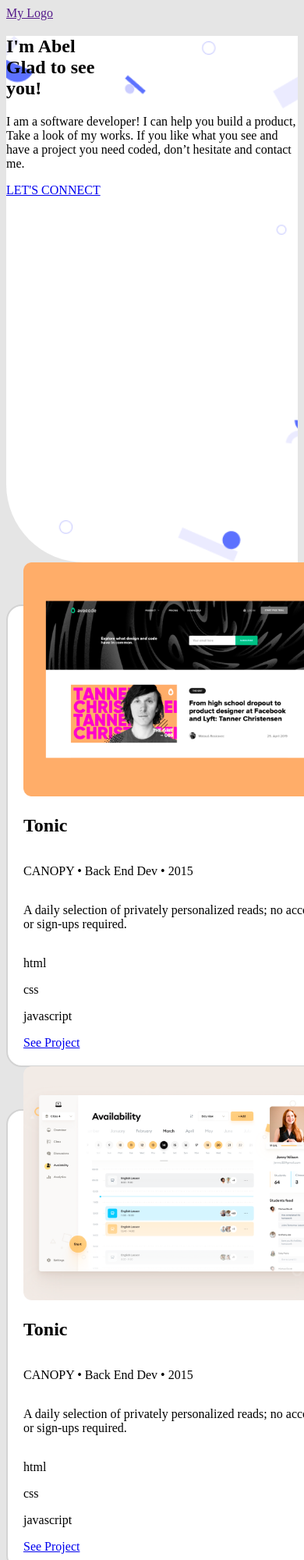
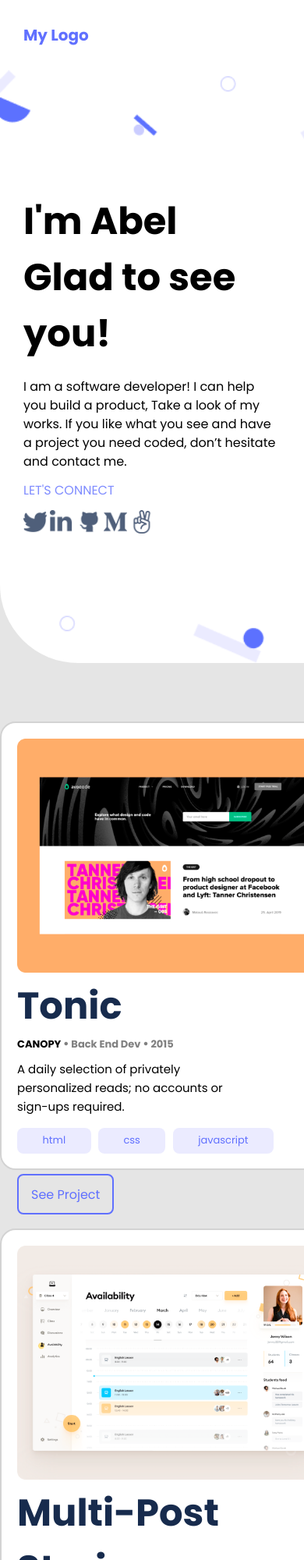
Before and after one commit to abelagza/mobile_version_skeleton, a website: page index.html in a window 390 px wide. Shown: the top 2000 px of the page at 78% size. Drawn offline with Linux system fonts and the light colour scheme.

```diff
--- a/index.html
+++ b/index.html
@@ -5,6 +5,9 @@
     <meta http-equiv="X-UA-Compatible" content="IE=edge">
     <meta name="viewport" content="width=device-width, initial-scale=1.0">
     <link rel="stylesheet" href="./style.css">
+    <link rel="preconnect" href="https://fonts.googleapis.com">
+<link rel="preconnect" href="https://fonts.gstatic.com" crossorigin>
+<link href="https://fonts.googleapis.com/css2?family=Playfair+Display&family=Poppins:wght@100;300;400;700&display=swap" rel="stylesheet">
     <title>Mobile Version Skeleton</title>
 </head>
 <body>
@@ -24,25 +27,32 @@
     </header>
 
 <section id="body">
+
     <div class="title">
         <h1>I'm Abel <br>Glad to see <br>you!</h1>
     </div>
+
     <div class="text">
         <p>I am a software developer! I can help you build a product,
             Take a look of my works. If you like what you see and have a project you need coded, don’t hesitate and contact me.</p>
     </div>
+
     <div class="button-c">
         <a href="#" class="letsconnect">LET'S CONNECT</a>
     </div>
+
     <div class="icons">
-        <a href="#" class="twitter"></a>
-        <a href="#" class="linkedin"></a>
-        <a href="#" class="github"></a>
+        <a href="#"><img src="./images/icons/twitter.png" alt="" class="icon"></a>
+        <a href="#"><img src="./images/icons/linkedin.png" alt="" class="icon"></a>
+        <a href="#"><img src="./images/icons/github.png" alt="" class="icon"></a>
+        <a href="#"><img src="./images/icons/medium.png" alt="" class="icon"></a>
+        <a href="#"><img src="./images/icons/v.png" alt="" class="icon"></a>
     </div>
 
 </section>
 <br> <br> <br>
-<section id="projects">
+
+<section id="projects1">
     <div class="image">
         <img src="./images/projects1.png" alt="">
     </div>
@@ -50,15 +60,58 @@
         <h2>Tonic</h2>
     </div>
     <div class="subtitle">
-        <p>CANOPY • Back End Dev • 2015</p>
+        <p>CANOPY <span class="dot">•</span> <span class="backend">Back End Dev</span> <span class="dot">•</span> <span class="num">2015</span></p>
     </div>
     <div class="project-text">
-        <p>A daily selection of privately personalized reads; no accounts or sign-ups required.</p>
+        <p>A daily selection of privately <br>personalized reads; no accounts or <br>sign-ups required.</p>
     </div>
     <div class="lan-tags">
+    <div class="tag-button">
         <p class="html">html</p>
+    </div>
+
+    <div class="tag-button">
         <p class="css">css</p>
+    </div>
+
+    <div class="tag-button">
         <p class="js">javascript</p>
+    </div>
+
+    </div>
+
+    <div class="pro-button">
+        <a href="#" class="button">See Project</a>
+    </div>
+
+</section>
+<br> <br> <br>
+<section id="projects2">
+    <div class="image">
+        <img src="./images/projects2.png" alt="">
+    </div>
+    <div class="project-title">
+        <h2>Multi-Post<br>Stories</h2>
+    </div>
+    <div class="subtitle">
+        <p>CANOPY <span class="dot">•</span> <span class="backend">Back End Dev</span> <span class="dot">•</span> <span class="num">2015</span></p>
+    </div>
+    <div class="project-text">
+        <p>A daily selection of privately <br>personalized reads; no accounts or <br>sign-ups required.</p>
+    </div>
+    <div class="lan-tags">
+        <div class="tag-button">
+            <p class="html">html</p>
+        </div>
+
+        <div class="tag-button">
+            <p class="css">css</p>
+        </div>
+
+        <div class="tag-button">
+            <p class="js">javascript</p>
+        </div>
+
     </div>
     <div class="pro-button">
         <a href="#" class="button">See Project</a>
@@ -66,23 +119,32 @@
 
 </section>
 <br> <br> <br>
-<section id="projects">
+<section id="projects1">
     <div class="image">
-        <img src="./images/projects2.png" alt="">
+        <img src="./images/projects3.png" alt="">
     </div>
     <div class="project-title">
         <h2>Tonic</h2>
     </div>
     <div class="subtitle">
-        <p>CANOPY • Back End Dev • 2015</p>
+        <p>CANOPY <span class="dot">•</span> <span class="backend">Back End Dev</span> <span class="dot">•</span> <span class="num">2015</span></p>
     </div>
     <div class="project-text">
-        <p>A daily selection of privately personalized reads; no accounts or sign-ups required.</p>
+        <p>A daily selection of privately <br>personalized reads; no accounts or <br>sign-ups required.</p>
     </div>
     <div class="lan-tags">
+        <div class="tag-button">
             <p class="html">html</p>
+        </div>
+
+        <div class="tag-button">
             <p class="css">css</p>
+        </div>
+
+        <div class="tag-button">
             <p class="js">javascript</p>
+        </div>
+
     </div>
     <div class="pro-button">
         <a href="#" class="button">See Project</a>
@@ -90,47 +152,32 @@
 
 </section>
 <br> <br> <br>
-<section id="projects">
-    <div class="image">
-        <img src="./images/projects3.png" alt="">
-    </div>
-    <div class="project-title">
-        <h2>Tonic</h2>
-    </div>
-    <div class="subtitle">
-        <p>CANOPY • Back End Dev • 2015</p>
-    </div>
-    <div class="project-text">
-        <p>A daily selection of privately personalized reads; no accounts or sign-ups required.</p>
-    </div>
-    <div class="lan-tags">
-        <p class="html">html</p>
-        <p class="css">css</p>
-        <p class="js">javascript</p>
-    </div>
-    <div class="pro-button">
-        <a href="#" class="button">See Project</a>
-    </div>
-
-</section>
-<br> <br> <br>
-<section id="projects">
+<section id="projects2">
     <div class="image">
         <img src="./images/projects4.png" alt="">
     </div>
     <div class="project-title">
-        <h2>Tonic</h2>
+        <h2>Multi-Post <br>Stories</h2>
     </div>
     <div class="subtitle">
-        <p>CANOPY • Back End Dev • 2015</p>
+        <p>CANOPY <span class="dot">•</span> <span class="backend">Back End Dev</span> <span class="dot">•</span> <span class="num">2015</span></p>
     </div>
     <div class="project-text">
-        <p>A daily selection of privately personalized reads; no accounts or sign-ups required.</p>
+        <p>A daily selection of privately <br>personalized reads; no accounts or <br>sign-ups required.</p>
     </div>
     <div class="lan-tags">
+        <div class="tag-button">
             <p class="html">html</p>
+        </div>
+
+        <div class="tag-button">
             <p class="css">css</p>
+        </div>
+
+        <div class="tag-button">
             <p class="js">javascript</p>
+        </div>
+
     </div>
     <div class="pro-button">
         <a href="#" class="button">See Project</a>
--- a/style.css
+++ b/style.css
@@ -2,6 +2,7 @@
 
 html {
     background-color: #E5E5E5;
+    font-family: 'Poppins', sans-serif;
 }
 
 
@@ -9,36 +10,225 @@
 
 @media only screen and (max-width: 768px) {
 
+*{
+    margin: 0%;
+}
+
+header .nav-bar {
+    background-color: white;
+    padding: 30px;
+}
+
+header .my-logo {
+    font-weight: 700;
+    color: #6070FF;
+    text-decoration: none;
+    font-size: 20px;
+}
+
 #body {
-    background-image: url('./images/image.png');
-    height: 80vh;
+    height: 90vh;
     background-repeat: no-repeat;
     background-color: white;
+    border-bottom-left-radius: 100px;
     background-size: cover;
-    margin: 0%;
-    border-bottom-left-radius: 100px;
+    background-image: url('./images/image.png');
+    display: flex;
+    flex-direction: column;
+    justify-content: center ;
+    padding: 0 30px;
 }
 
-#projects {
+#body .title {
+    font-weight: 700;
+    font-size: 32px;
+    padding-bottom: 20px;
+}
+
+#body .text {
+    font-size: 16px;
+    line-height: 24px;
+}
+
+#body .button-c .letsconnect {
+    text-decoration: none;
+    color: #7F8CFF;
+    size: 16px;
+    line-height: 50px;
+}
+
+#body .icons {
+ column-gap: 50px;
+}
+
+#body .icons .icon {
+    width: 30px;
+    height: 30px;
+}
+
+
+#projects1 {
     background-color: white;
-    height: 65vh;
+    height: 63vh;
     width: 400px;
     border-radius: 20px;
     border: 2px solid lightgray;
     display: flex;
     flex-direction: column;
-    justify-content: flex-end;
+    justify-content: flex-start;
     padding: 20px 20px;
 }
 
-#projects .image img {
+#projects2 {
+    background-color: white;
+    height: 71vh;
+    width: 400px;
+    border-radius: 20px;
+    border: 2px solid lightgray;
+    display: flex;
+    flex-direction: column;
+    justify-content: flex-start;
+    padding: 20px 20px;
+}
+
+#projects1 .image img {
 width: 400px;
 height: 300px;
 }
 
+#projects2 .image img {
+    width: 400px;
+    height: 300px;
+    }
+
+#projects1 .project-title {
+    color: #172B4D;
+    font-size: 32px;
+}
+#projects2 .project-title {
+    color: #172B4D;
+    font-size: 32px;
+}
+
+#projects1 .subtitle {
+    font-weight: bold;
+    font-size: 13px;
+    margin-bottom: 10px;
+}
+#projects2 .subtitle {
+    font-weight: bold;
+    font-size: 13px;
+    margin-bottom: 10px;
+}
+
+#projects1 .project-text {
+    margin-bottom: 10px;
+}
+
+#projects2 .project-text {
+    margin-bottom: 10px;
+}
 
 
+#projects1 .subtitle .backend {
+    color: gray;
+}
 
+#projects2 .subtitle .backend {
+    color: gray;
+}
+
+#projects1 .subtitle .num {
+    color: gray;
+}
+
+#projects2 .subtitle .num {
+    color: gray;
+}
+
+#projects1 .subtitle .dot {
+    font-size: 15px;
+    color: gray;
+}
+
+#projects2 .subtitle .dot {
+    font-size: 15px;
+    color: gray;
+}
+
+#projects1 .project-text {
+    font-size: 15px;
+    line-height: 24px;
+    margin-bottom: 15px;
+}
+
+#projects2 .project-text {
+    font-size: 15px;
+    line-height: 24px;
+    margin-bottom: 15px;
+}
+
+#projects1 .lan-tags {
+    margin-bottom: 20px;
+}
+
+#projects2 .lan-tags {
+    margin-bottom: 20px;
+}
+
+#projects1 .lan-tags .tag-button {
+    display: inline-block;
+    background-color: #EBEBFF;
+    padding: 0.5em 2.5em;
+    color: #6070FF;
+    border-radius: 8px;
+    font-size: 13px;
+    margin-right: 5px;
+    margin-bottom: 20px;
+}
+
+#projects2 .lan-tags .tag-button {
+    display: inline-block;
+    background-color: #EBEBFF;
+    padding: 0.5em 2.5em;
+    color: #6070FF;
+    border-radius: 8px;
+    font-size: 13px;
+    margin-right: 5px;
+    margin-bottom: 20px;
+}
+
+#projects1 .pro-button .button {
+    text-decoration: none;
+    color: #6070FF;
+    border: 2px solid #6070FF;
+    padding: 0.8em 1em;
+    border-radius: 8px;
+}
+
+#projects2 .pro-button .button {
+    text-decoration: none;
+    color: #6070FF;
+    border: 2px solid #6070FF;
+    padding: 0.8em 1em;
+    border-radius: 8px;
+}
+
+#projects1 .pro-button .button:hover {
+    text-decoration: none;
+    color: white;
+    background-color: #6070FF;
+    padding: 0.8em 1em;
+    border-radius: 8px;
+}
+
+#projects2 .pro-button .button:hover {
+    text-decoration: none;
+    color: white;
+    background-color: #6070FF;
+    padding: 0.8em 1em;
+    border-radius: 8px;
+}
 
 
 
```
Also changed, not shown: images/icons/github.png (added), images/icons/linkedin.png (added), images/icons/medium.png (added), images/icons/twitter.png (added), images/icons/v.png (added), 2 other files. Lines whose indentation alone changed are shown as unchanged.
